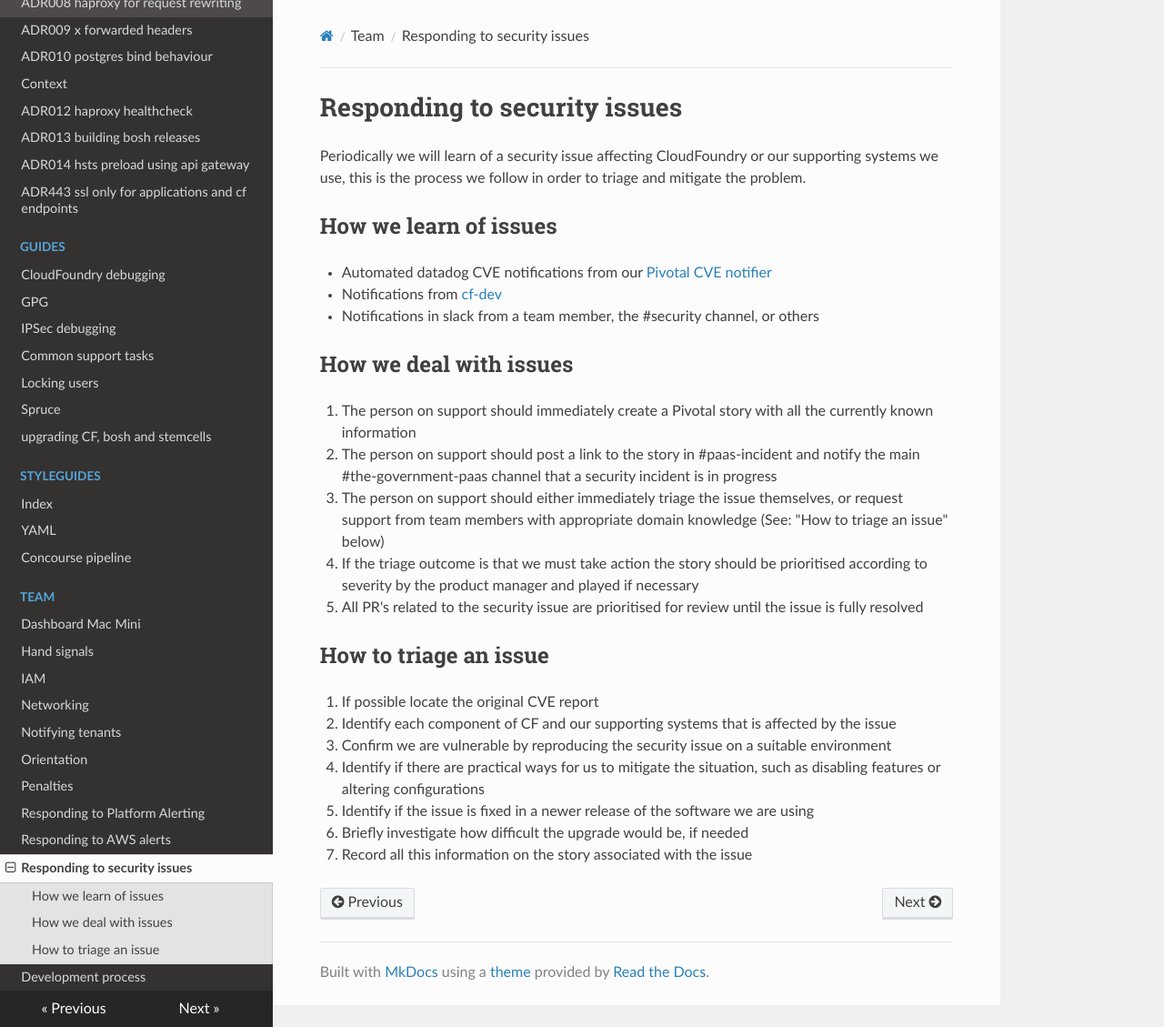
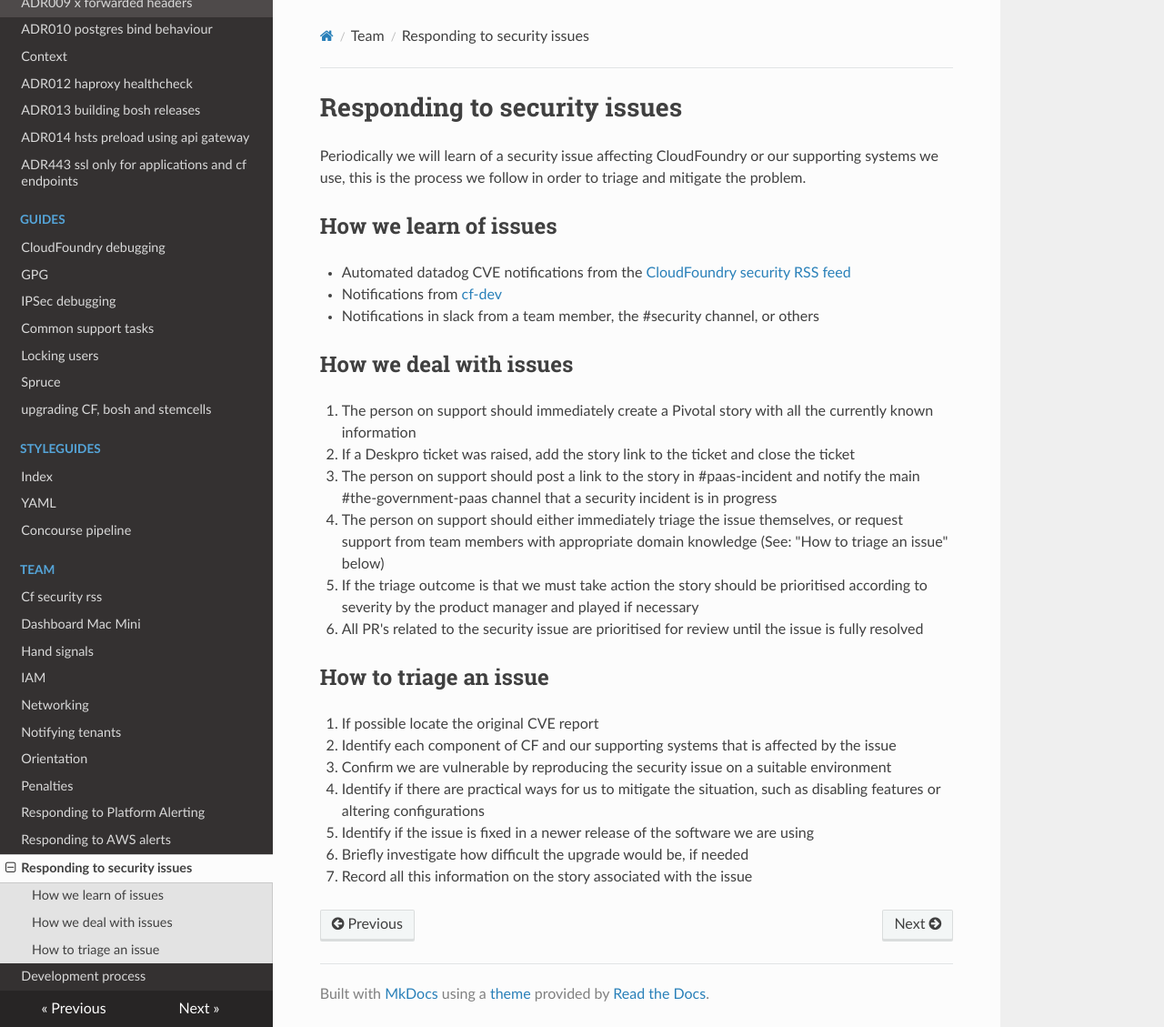
Before and after one commit to alphagov/paas-team-manual, an MkDocs documentation site: the page built from docs/team/responding_to_security_issues.md, in a window 1280 px wide and 1129 px high. Shown: the whole window at 91% size. Built offline with MkDocs 1.6.1, drawn with Linux system fonts in a browser that asks for light colours; nearby versions of some CDN libraries.

Commit message:
Doc to create the CF security datadog integration

```diff
--- a/docs/team/responding_to_security_issues.md
+++ b/docs/team/responding_to_security_issues.md
@@ -4,17 +4,18 @@ Periodically we will learn of a security issue affecting CloudFoundry or our sup
 
 ## How we learn of issues
 
-* Automated datadog CVE notifications from our [Pivotal CVE notifier](https://github.com/alphagov/paas-cve-notifier)
+* Automated datadog CVE notifications from the [CloudFoundry security RSS feed](cf_security_rss)
 * Notifications from [cf-dev](https://lists.cloudfoundry.org/archives/list/cf-dev@lists.cloudfoundry.org/)
 * Notifications in slack from a team member, the #security channel, or others
 
 ## How we deal with issues
 
 1. The person on support should immediately create a Pivotal story with all the currently known information
-2. The person on support should post a link to the story in #paas-incident and notify the main #the-government-paas channel that a security incident is in progress
-3. The person on support should either immediately triage the issue themselves, or request support from team members with appropriate domain knowledge (See: "How to triage an issue" below)
-4. If the triage outcome is that we must take action the story should be prioritised according to severity by the product manager and played if necessary
-5. All PR's related to the security issue are prioritised for review until the issue is fully resolved
+1. If a Deskpro ticket was raised, add the story link to the ticket and close the ticket
+1. The person on support should post a link to the story in #paas-incident and notify the main #the-government-paas channel that a security incident is in progress
+1. The person on support should either immediately triage the issue themselves, or request support from team members with appropriate domain knowledge (See: "How to triage an issue" below)
+1. If the triage outcome is that we must take action the story should be prioritised according to severity by the product manager and played if necessary
+1. All PR's related to the security issue are prioritised for review until the issue is fully resolved
 
 ## How to triage an issue
 
```
Also changed, not shown: docs/team/cf_security_rss.md (added, +20 -0 lines).
